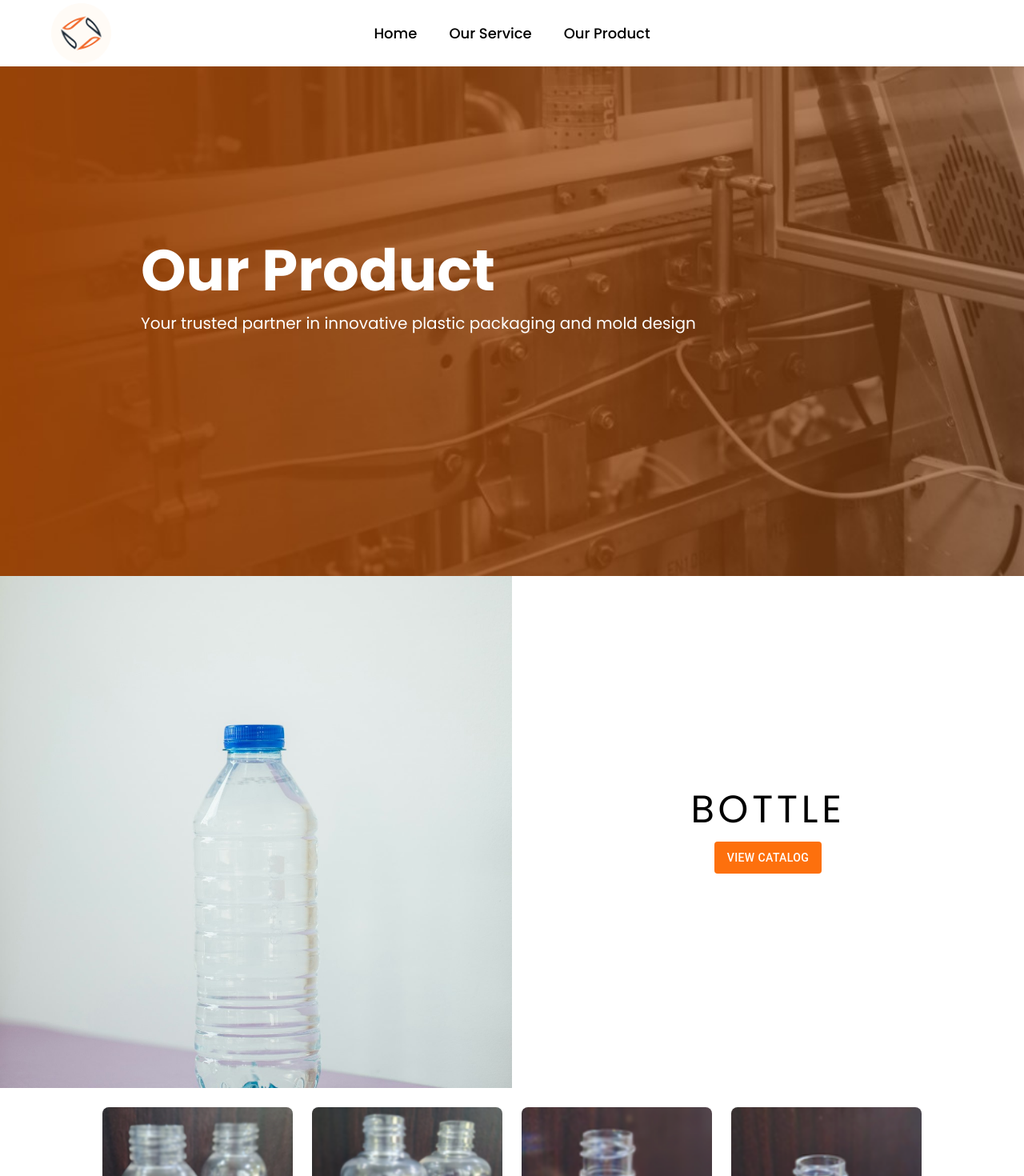
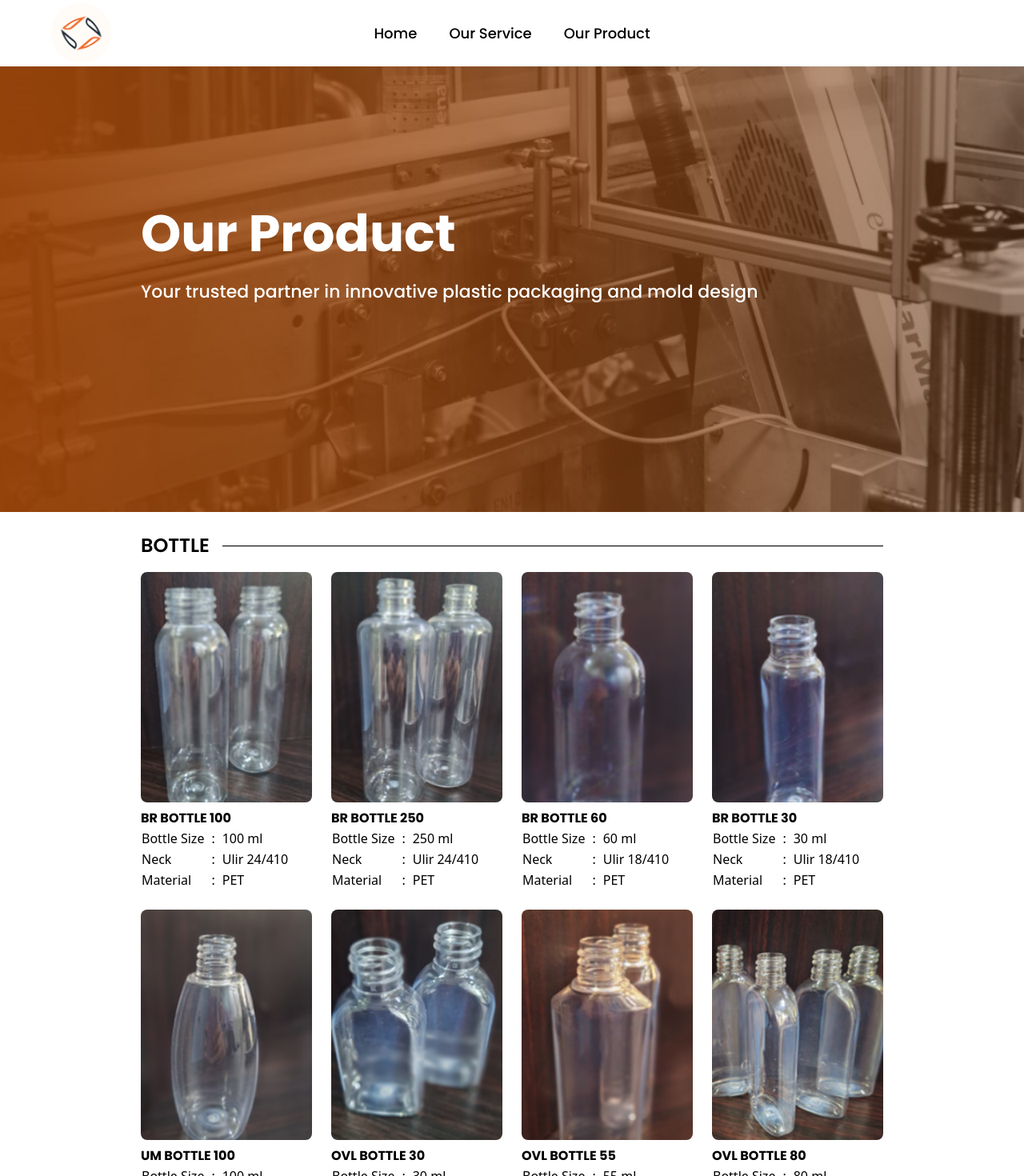
Before and after one commit to ZidanHadipratama/Web-CUS, a Next.js app: page /product in a window 1280 px wide. Shown: the top 1470 px of the page at 80% size. Built offline with nearby package versions, Linux system fonts and the light colour scheme.

Commit message:
feat: landing and catalog adjustments

```diff
--- a/src/components/Catalog/BannerCatalog.tsx
+++ b/src/components/Catalog/BannerCatalog.tsx
@@ -1,19 +1,11 @@
 import Typography from "@/sandbox/Typography";
-import { Button } from "@mui/material";
+// import { Button } from "@mui/material";
 import React from "react";
 
-const BannerCatalog = ({
-  className,
-  href,
-  title,
-}: {
-  className?: string;
-  href: string;
-  title: string;
-}) => {
+const BannerCatalog = ({ title }: { title: string }) => {
   return (
     <>
-      <div className="grid h-[80vh] grid-cols-1 sm:h-[500px] md:grid-cols-2 lg:h-[80vh]">
+      {/* <div className="grid h-[80vh] grid-cols-1 sm:h-[500px] md:grid-cols-2 lg:h-[80vh]">
         <div
           className={`${className} bg-cover bg-center bg-no-repeat md:bg-center`}
         />
@@ -40,6 +32,12 @@ const BannerCatalog = ({
             </Button>
           </div>
         </div>
+      </div> */}
+      <div className="flex items-center justify-center gap-4">
+        <Typography variant="bl" weight="semibold">
+          {title}
+        </Typography>
+        <hr className="h-[2px] w-full bg-[#000]" />
       </div>
     </>
   );
--- a/src/components/Catalog/Catalog.tsx
+++ b/src/components/Catalog/Catalog.tsx
@@ -1,6 +1,8 @@
 import Typography from "@/sandbox/Typography";
 import Image from "next/image";
 import React from "react";
+import { useEffect } from "react";
+import Aos from "aos";
 
 interface Item {
   image: string;
@@ -16,11 +18,21 @@ interface CatalogProps {
 }
 
 const Catalog = ({ items, sizename }: CatalogProps) => {
+  useEffect(() => {
+    Aos.init({
+      once: true,
+    });
+  }, []);
   return (
     <>
       <div className="grid grid-cols-1 gap-6 bg-[#fff] sm:grid-cols-2 md:grid-cols-3 lg:grid-cols-4">
         {items.map((item, index) => (
-          <div className="space-y-2" key={index}>
+          <div
+            className="space-y-2"
+            key={index}
+            data-aos="fade-up"
+            data-aos-duration={1500}
+          >
             <div className="group relative h-72">
               <Image
                 key={index}
--- a/src/components/Catalog/Landing.tsx
+++ b/src/components/Catalog/Landing.tsx
@@ -3,8 +3,9 @@ import Typography from "@/sandbox/Typography";
 import React from "react";
 import { useEffect } from "react";
 import Aos from "aos";
+import Image from "next/image";
 
-const Landing = ({ className }: { className: string }) => {
+const Landing = () => {
   useEffect(() => {
     Aos.init({
       once: true,
@@ -12,16 +13,43 @@ const Landing = ({ className }: { className: string }) => {
   }, []);
   return (
     <>
-      <div
-        className={`${className} flex h-[90vh] flex-col items-center justify-center bg-catalog-landing bg-cover bg-center bg-no-repeat text-[#fff] sm:h-[700px] sm:bg-left md:items-start lg:h-[90vh]`}
-      >
-        <div data-aos="fade-up" data-aos-duration={1500} className="space-y-4">
-          <Typography variant="h1" weight="bold" className="text-5xl">
-            Our Product
-          </Typography>
-          <Typography variant="bm" className="text-[18px]">
-            Your trusted partner in innovative plastic packaging and mold design
-          </Typography>
+      <div className="relative h-[640px] w-full">
+        <Image
+          src={"/images/catalog/landing/bg.jpg"}
+          alt="Background Image"
+          layout="fill"
+          objectFit="cover"
+          quality={100}
+          className="z-[-1] min-[500px]:hidden"
+        />
+        <Image
+          src={"/images/catalog/landing/bg.jpg"}
+          alt="Background Image"
+          layout="fill"
+          objectFit="cover"
+          quality={100}
+          className="z-[-1] hidden min-[500px]:inline"
+        />
+        <div className="absolute inset-0 flex items-center justify-center">
+          <div
+            className="w-full px-10 sm:pl-20 md:pl-28 lg:pl-36 xl:pl-44 2xl:pl-[16%]"
+            data-aos="fade-up"
+            data-aos-duration={1500}
+          >
+            <Typography
+              className={
+                "mb-6 text-[48px] font-bold leading-none text-white sm:w-[600px] lg:text-[64px]"
+              }
+            >
+              Our Product
+            </Typography>
+            <Typography
+              className={"text-[20px] font-medium text-white xl:text-[22px]"}
+            >
+              Your trusted partner in innovative plastic packaging and mold
+              design
+            </Typography>
+          </div>
         </div>
       </div>
     </>
--- a/src/components/Catalog/ProductPage.tsx
+++ b/src/components/Catalog/ProductPage.tsx
@@ -1,3 +1,4 @@
+"use client";
 import React from "react";
 import Bottle from "./Bottle";
 import Cap from "./Cap";
@@ -27,21 +28,13 @@ const pxrule = "px-8 sm:px-10 lg:px-44";
 const ProductPage = () => {
   return (
     <>
-      <Landing className={`${pxrule} lg:px-44`} />
+      <Landing />
       <SEO title="Our Product" />
-      <div>
+      <div className={`space-y-6 py-6 ${pxrule}`}>
         {sections.map((section, index) => (
-          <div className="space-y-6" key={index}>
-            <BannerCatalog
-              title={section.title}
-              href={`/product#${section.href}`}
-              className={`${index % 2 != 0 ? "order-first md:order-last" : ""} ${section.image}`}
-            />
-            <div
-              className={`!px-32 pb-6 ${pxrule}`}
-              key={index}
-              id={section.href}
-            >
+          <div className="space-y-4" key={index}>
+            <BannerCatalog title={section.title} />
+            <div key={index} id={section.href}>
               <section.component />
             </div>
           </div>
--- a/src/components/pages/landingPage/landing.tsx
+++ b/src/components/pages/landingPage/landing.tsx
@@ -31,7 +31,7 @@ const bottles = [
     neck: "Ulir 18/410",
     material: "PET",
   },
-]
+];
 
 export default function LandingPage() {
   useEffect(() => {
@@ -271,7 +271,7 @@ export default function LandingPage() {
         </div>
       </div>
 
-      <div className="lg:pt-48 pt-32 px-8">
+      <div className="px-8 pt-32 lg:pt-48">
         <div
           className="px-7 sm:px-20 md:px-24 2xl:px-[12%]"
           data-aos="fade-up"
@@ -284,18 +284,19 @@ export default function LandingPage() {
             Your Trusted Partner in Innovative Plastic Packaging and Mold Design
           </Typography>
         </div>
-        <div className="pt-12 py-12 px-3 min-[500px]:px-10 sm:px-12 md:px-16 xl:px-32 2xl:px-[18%]">
-          <div className="mb-8" data-aos="fade-up"
-            data-aos-duration={1500}>
-            <Link href={'/product'}>
+        <div className="px-3 py-12 pt-12 min-[500px]:px-10 sm:px-12 md:px-16 xl:px-32 2xl:px-[18%]">
+          <div className="mb-8" data-aos="fade-up" data-aos-duration={1500}>
+            <Link href={"/product"}>
               <Typography className="flex items-center gap-2">
                 Other Products <FaArrowRight />
               </Typography>
             </Link>
           </div>
-          <div className="grid grid-cols-1 gap-6 sm:grid-cols-2 md:grid-cols-2 lg:grid-cols-3 justify-center">
+          <div className="grid grid-cols-1 justify-center gap-6 sm:grid-cols-2 md:grid-cols-2 lg:grid-cols-3">
             {bottles.map((item: any, index: number) => (
-              <div className="space-y-2" key={index}
+              <div
+                className="space-y-2"
+                key={index}
                 data-aos="fade-up"
                 data-aos-duration={1500}
               >
@@ -310,11 +311,11 @@ export default function LandingPage() {
                       alt="bottles"
                       width={100}
                       height={0}
-                      className={`${className} h-[300px] sm:h-[400px] duration-300`}
+                      className={`${className} h-[300px] duration-300 sm:h-[400px]`}
                     />
                   ))}
                 </div>
-                <div className="bg-white shadow-lg rounded-b-xl p-6">
+                <div className="rounded-b-xl bg-white p-6 shadow-lg">
                   <Typography weight="bold">{item.name}</Typography>
                   <div>
                     <table>
--- a/tailwind.config.ts
+++ b/tailwind.config.ts
@@ -12,7 +12,6 @@ const config: Config = {
         "gradient-radial": "radial-gradient(var(--tw-gradient-stops))",
         "gradient-conic":
           "conic-gradient(from 180deg at 50% 50%, var(--tw-gradient-stops))",
-        "catalog-landing": "url('/images/catalog/landing/bg.jpg')",
         bottle_banner: "url('/images/catalog/bottle_banner.jpg')",
         cap_banner: "url('/images/catalog/cap_banner.jpg')",
         other_banner: "url('/images/catalog/other_banner.jpg')",
```
Also changed, not shown: src/app/not-found.tsx (+11 -11 lines), src/components/SEO.tsx (+11 -12 lines), src/seo.config.ts (+15 -15 lines).
